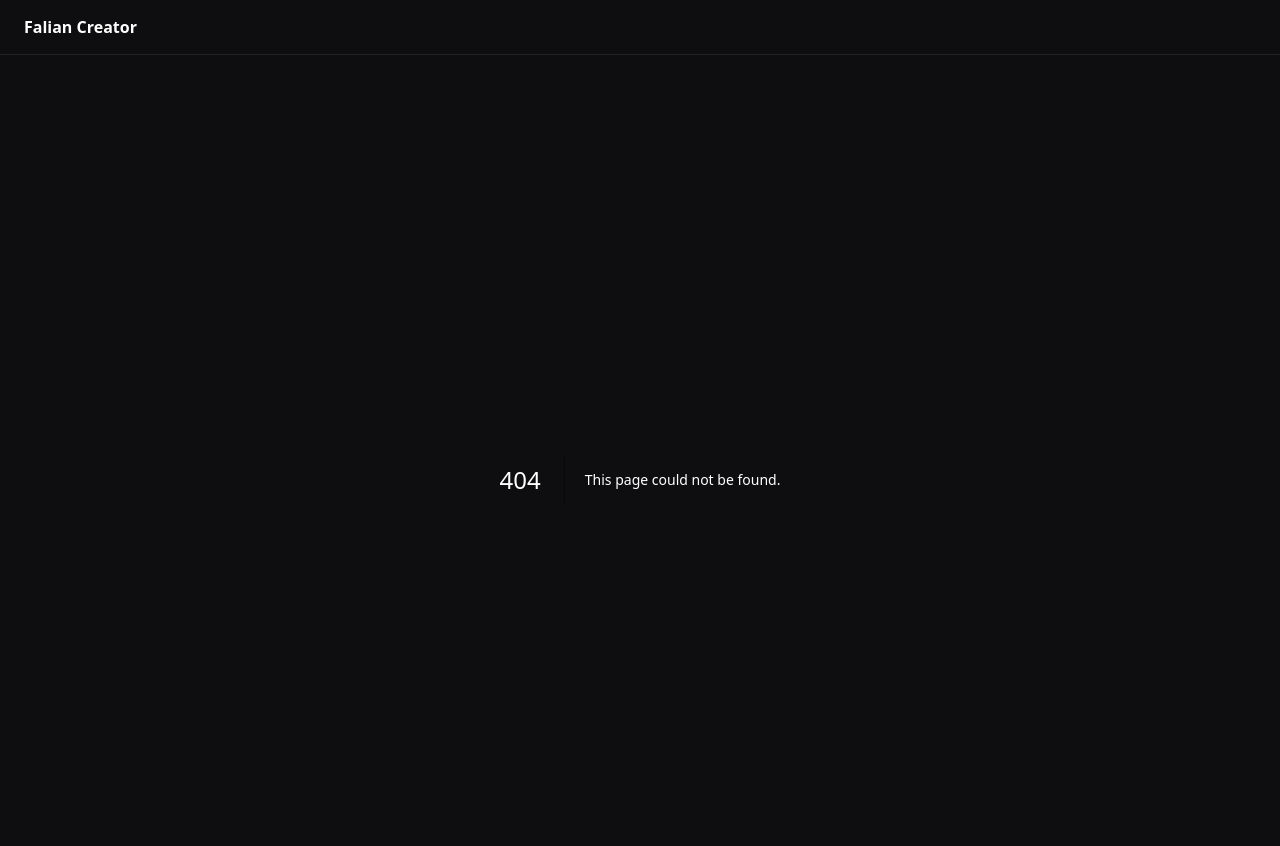
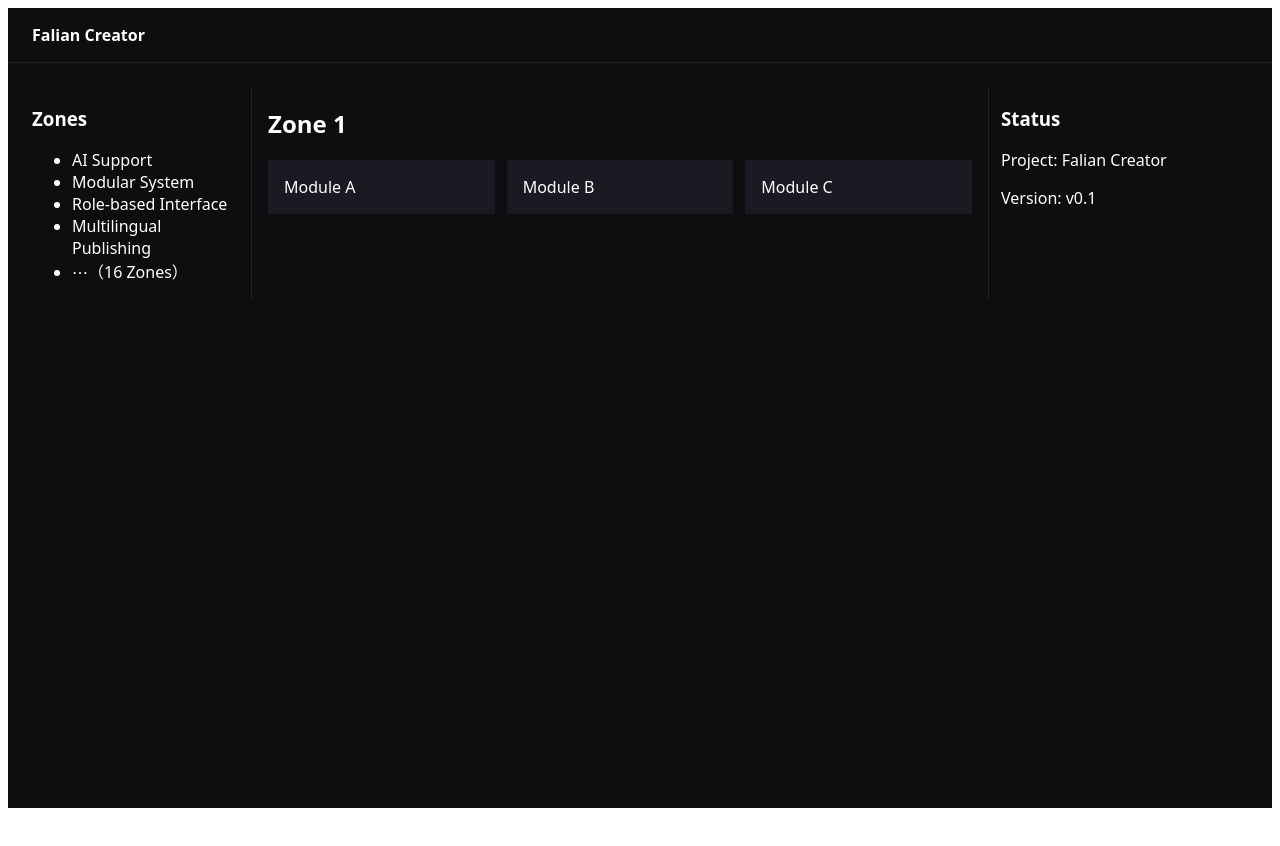
Before and after one commit to FalianWanlin/falian-creator-app, a Next.js app: page /workbench/zone-1 in a window 1280 px wide. Before the commit this address had no page. Shown: the top 846 px of the page. After the commit the page ends 816 px from the top, so only its background shows below. Built offline with nearby package versions, Linux system fonts and the light colour scheme.

Commit message:
Create Zone1 component with ZoneShell

```diff
--- /dev/null
+++ b/pages/workbench/zone-1.js
@@ -0,0 +1,6 @@
+// pages/workbench/zone-1.js
+import ZoneShell from "../../components/ZoneShell";
+
+export default function Zone1() {
+  return <ZoneShell title="Zone 1" />;
+}
```
